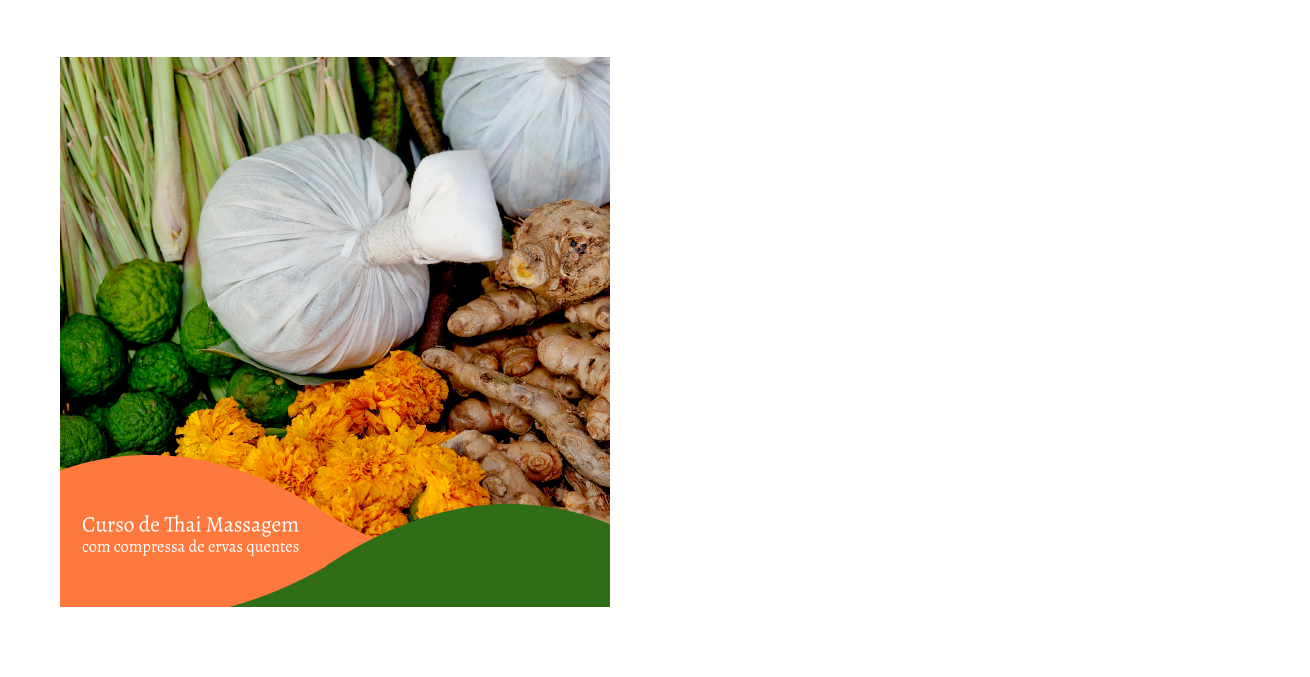
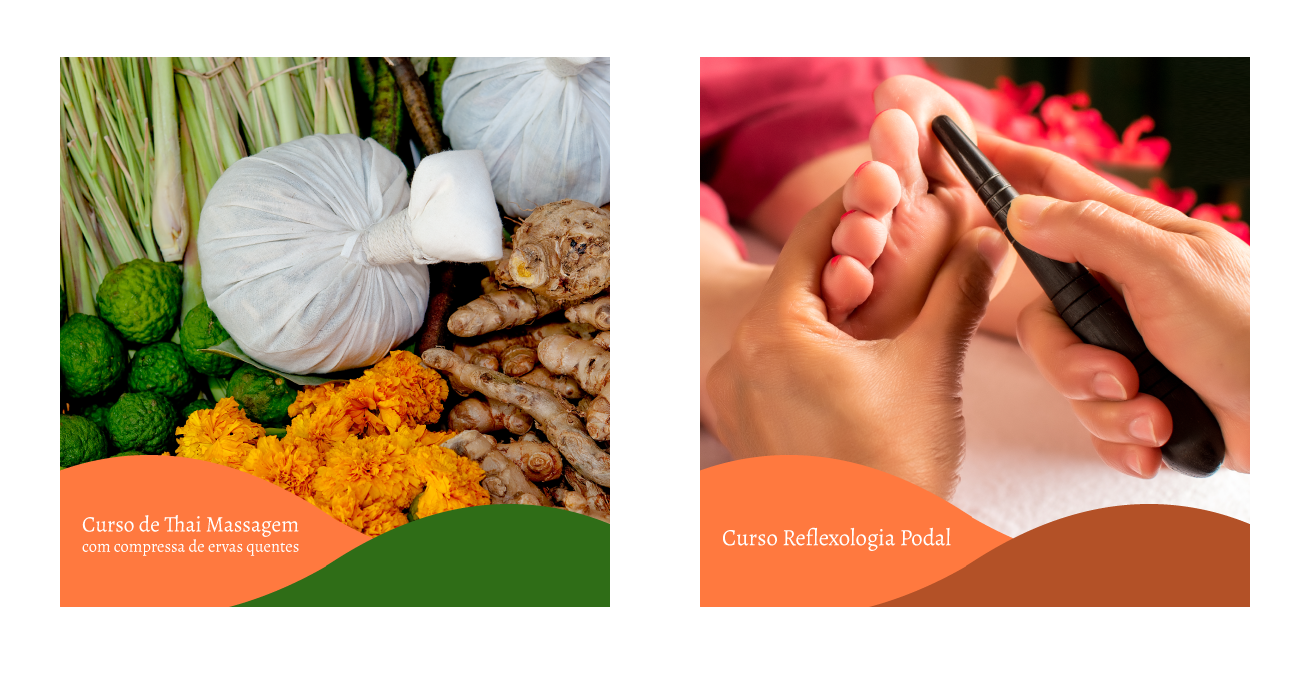
Before and after one commit to Marcicano/Sabaai-Gatsby, a Gatsby site: page / in a window 1280 px wide. Shown: the part 1283-1960 px from the top of the page, 1310 px wide, since content can reach past the window. Built offline with nearby package versions, Linux system fonts and the light colour scheme; Gatsby itself is replaced by a stand-in of ours.

Commit message:
scheme update

```diff
--- a/src/components/IndexComponents/Cursos.js
+++ b/src/components/IndexComponents/Cursos.js
@@ -1,6 +1,5 @@
 import React from 'react'
 import { Link, useStaticQuery, graphql } from "gatsby"
-import ImageTeste from "../../images/cursos/formacao.png"
 
 
 const Cursos = () => {
@@ -29,13 +28,16 @@
 }
   `)
 
-
+  const cursos = data.allMarkdownRemark.edges
   return (
     <React.Fragment>
-      {data.allMarkdownRemark.edges.map(item => {
-        return <Curso key={item.node.id} curso={item.node} />
-      })}
-
+      <section className="gallery" id="cursos">
+          <div className="row">
+          {cursos.map(item => {
+            return <Curso key={item.node.id} curso={item.node} />
+          })}
+          </div>
+      </section>
     </React.Fragment>
   )
 }
@@ -51,8 +53,6 @@
   const { slug } = curso.fields
   return (
     <React.Fragment>
-      <section className="gallery" id="cursos">
-        <div className="row">
           <div className="col-xs-12 col-md-6">
             <div className="gallery-item col-xs-12 ">
               <Link to={`/cursos/${slug}`}>
@@ -66,8 +66,6 @@
               </Link>
             </div>
           </div>
-        </div>
-      </section>
     </React.Fragment>
   )
 }
--- a/static/admin/config.yml
+++ b/static/admin/config.yml
@@ -17,6 +17,7 @@
       - {label: "Template Key", name: "templateKey", widget: "hidden", default: "cursos-informacoes"}
       - { label: "Nome do Curso", name: "title", widget: "string" }
       - { label: "Image do Curso", name: "thumbnail", widget: "image" }
+      - { label: "Posicao", name: "position", widget: "number" }
       - { label: "Publish Date", name: "date", widget: "datetime" }
       - { label: "Cidades do Curso", name: "cidadeCurso", widget: "string" }
       - { label: "Publico Alvo", name: "publicoCurso", widget: "text" }
```
Also changed, not shown: src/templates/cursosTemplate.js (+5 -7 lines).
